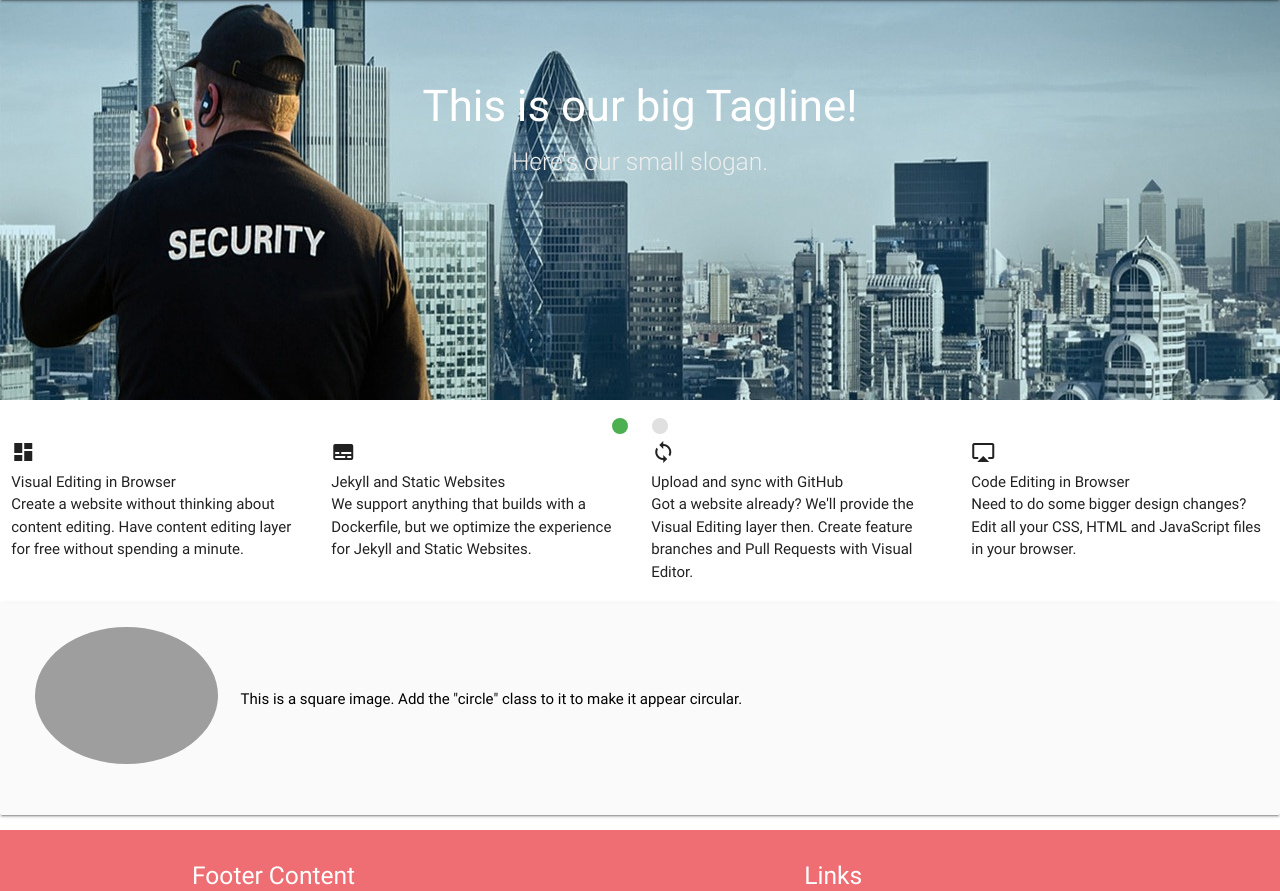
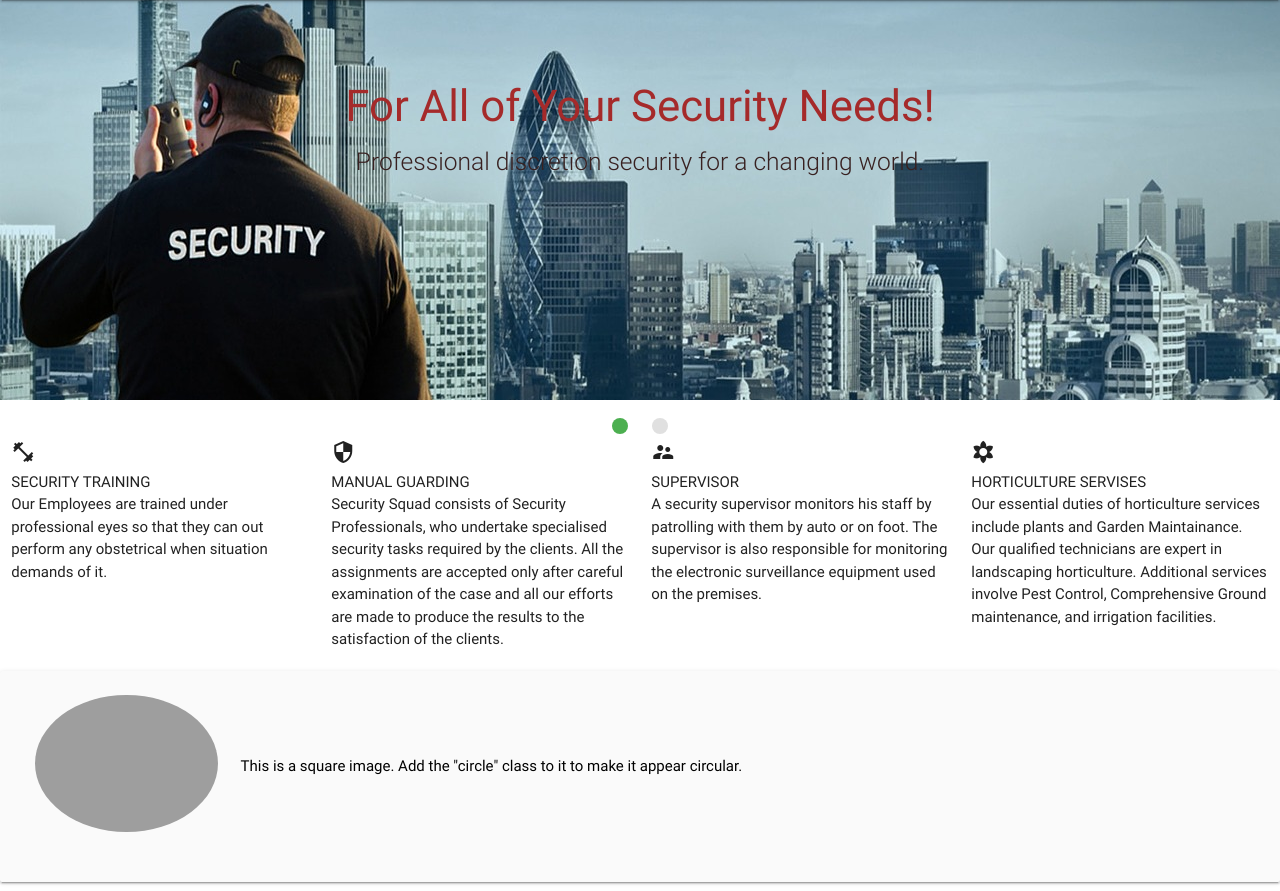
Before and after one commit to sohilgupta123/StarSecurity, a PHP site: page / in a window 1280 px wide. Shown: the part 64-955 px from the top of the page. Run offline with PHP 8.4, Linux system fonts and the light colour scheme; some libraries are stand-ins or nearby versions; grey boxes are pictures that could not be loaded.

Commit message:
new init done

```diff
--- /dev/null
+++ b/css/common.css
@@ -0,0 +1,11 @@
+.headding{
+	color: brown;
+}
+.subHeadding{
+	color: #382121;
+}
+.icons{
+    position: relative;
+    height: 100%;
+    width: 100%;
+}
--- a/index.php
+++ b/index.php
@@ -46,50 +46,49 @@ and open the template in the editor.
                 <li>
                     <img src="images/bg1.jpg"> <!-- random image -->
                     <div class="caption center-align">
-                        <h3>This is our big Tagline!</h3>
-                        <h5 class="light grey-text text-lighten-3">Here's our small slogan.</h5>
+                        <h3 class="headding">For All of Your Security Needs!</h3>
+                        <h5 class="subHeadding light">Professional discretion security for a changing world.</h5>
                     </div>
                 </li>
                 <li>
                     <img src="images/bg2.jpg"> <!-- random image -->
                     <div class="caption left-align">
-                        <h3>Left Aligned Caption</h3>
-                        <h5 class="light grey-text text-lighten-3">Here's our small slogan.</h5>
+                        <h3 class="headding">Enabling businesses by Managed Technologies.</h3>
+                        <h5 class="subHeadding light">Always Alert in Your Service.</h5>
                     </div>
                 </li>
             </ul>
         </div>
         <div class="row">
-            <div class="col l3">
+        <div class="col l3">
                 <div class="feature-icon">
-                    <i class="material-icons">dashboard</i>
+                    <i class="material-icons">fitness_center</i>
                 </div>
-                <div class="feature-title">Visual Editing in Browser</div>
-                <div class="feature-description">Create a website without thinking about content editing. Have content editing layer for free without spending a minute.</div>
+                <div class="feature-title">SECURITY TRAINING</div>
+                <div class="feature-description">Our Employees are trained under professional eyes so that they can out perform any obstetrical when situation demands of it.</div>
             </div>
             <div class="col l3">
                 <div class="feature-icon">
-                    <i class="material-icons">subtitles</i>
+                    <i class="material-icons">security</i>
                 </div>
-                <div class="feature-title">Jekyll and Static Websites</div>
-                <div class="feature-description">We support anything that builds with a Dockerfile, but we optimize
-                    the experience for Jekyll and Static Websites.</div>
+                <div class="feature-title">MANUAL GUARDING</div>
+                <div class="feature-description">Security Squad consists of Security Professionals, who undertake specialised security tasks required by the clients.  All the assignments are accepted only after careful examination of the case and all our efforts are made to produce the results to the satisfaction of the clients.</div>
             </div>
             <div class="col l3">
                 <div class="feature-icon">
-                    <i class="material-icons">loop</i>
+                    <i class="material-icons">supervisor_account</i>
                 </div>
-                <div class="feature-title">Upload and sync with GitHub</div>
-                <div class="feature-description">Got a website already? We'll provide the Visual Editing layer then.
-                    Create feature branches and Pull Requests with Visual Editor.</div>
+                <div class="feature-title">SUPERVISOR</div>
+                <div class="feature-description">A security supervisor monitors his staff by patrolling with them by auto or on foot. The supervisor is also responsible for monitoring the electronic surveillance equipment used on the premises.</div>
             </div>
             <div class="col l3">
                 <div class="feature-icon">
-                    <i class="material-icons">airplay</i>
+                    <i class="material-icons">filter_vintage</i>
                 </div>
-                <div class="feature-title">Code Editing in Browser</div>
-                <div class="feature-description">Need to do some bigger design changes? Edit all your CSS, HTML and JavaScript files
-                    in your browser.</div>
+                <div class="feature-title">HORTICULTURE SERVISES</div>
+                <div class="feature-description">
+                    Our essential duties of horticulture services include plants and Garden Maintainance. Our qualified technicians are expert in landscaping horticulture. Additional services involve Pest Control, Comprehensive Ground maintenance, and irrigation facilities.
+                </div>
             </div>
         </div>
         <div class="col s12 m8 offset-m2 l6 offset-l3">
@@ -131,6 +130,7 @@ and open the template in the editor.
                 </div>
             </div>
         </footer>
+        <link href="css/common.css" type="text/css" rel="stylesheet"/>
         <script type="text/javascript" src="https://code.jquery.com/jquery-2.1.1.min.js"></script>
         <script src="js/materialize.min.js" ></script>
         <script>
```
